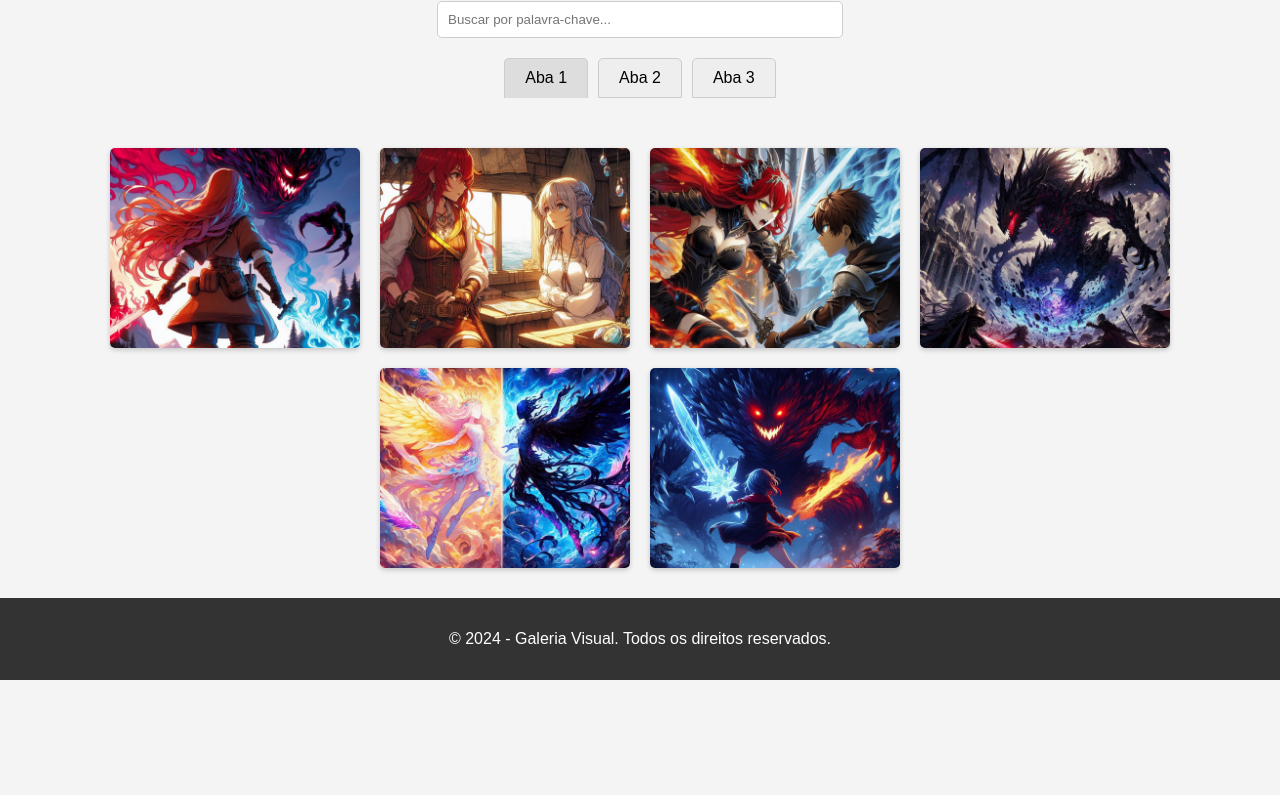
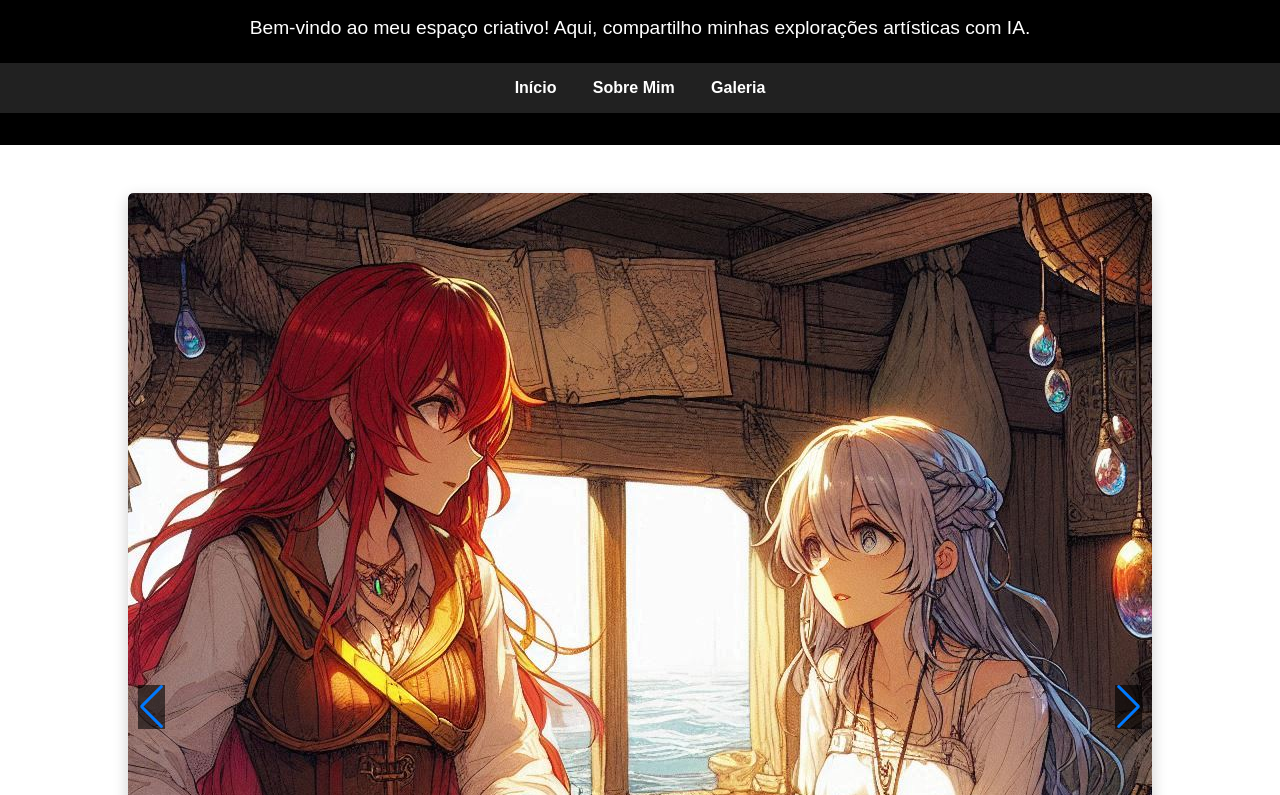
Before and after one commit to Edurcm/GaleriaVisual, a plain HTML site: page index.html in a window 1280 px wide. Shown: the part 131-926 px from the top of the page. Before the commit the page ends 811 px from the top, so only its background shows below. Drawn offline with nearby package versions, Linux system fonts and the light colour scheme; a web font is replaced by a local one.

Commit message:
Add files via upload

```diff
--- a/app.js
+++ b/app.js
@@ -1,163 +1,38 @@
-const galeria = document.getElementById('galeria');
-const modal = document.getElementById('modal');
-const imgModal = document.getElementById('img-modal');
-const fecharModal = document.getElementById('fechar-modal');
-const setaEsquerda = document.getElementById('seta-esquerda');
-const setaDireita = document.getElementById('seta-direita');
-const abasContainer = document.getElementById('abas');
-const campoBusca = document.getElementById('campo-busca');
+const swiperWrapper = document.querySelector('.swiper-wrapper');
+const gridContainer = document.querySelector('.grid-container');
 
-const imagens = [{
-    src: `Imagem1.jpeg`,
-    alt: `“Fúria vermelha diante de um Impuro colossal”`
-  },
-  {
-    src: `Imagem2.jpeg`,
-    alt: `“A dama da luz conversando com a sua melhor amiga e protetora”`
-  },
-  // ... adicione as outras imagens e descrições aqui ...
-  // Exemplo:
-  {
-    src: `Imagem3.jpeg`,
-    alt: `“Edan recuava, tentando desviar das lâminas de Selina. O que antes era amizade agora se transformara em uma batalha tensa, onde cada movimento era um golpe, cada olhar uma ameaça.”`
-  },
-  {
-    src: `Imagem4.jpeg`,
-    alt: `Assim que os seus olhos se voltaram para o céu, o dragão das sombras começou a bater as suas asas sobre os guerreiros que chegavam para confrontá-lo, criando uma parede de vento que destruiu as decorações que enfeitavam a Zona Nobre.`
-  },
-  {
-    src: `Imagem5.jpeg`,
-    alt: `Embate entre as forças da luz e das trevas`
-  },
-  {
-    src: `Imagem6.jpeg`,
-    alt: `Combatente enfrentando uma criatura das trevas`
-  },
-  {
-    src: `Imagem7.jpeg`,
-    alt: `Castelo repleto de luz`
-  },
-  {
-    src: `Imagem8.jpeg`,
-    alt: `Gritos de liberdade`
-  },
-  {
-    src: `Imagem9.jpeg`,
-    alt: `Divindades mitológicas`
-  },
-  {
-    src: `Imagem10.jpeg`,
-    alt: `Aedra e os orfãos das luas`
-  },
-  {
-    src: `Imagem11.jpeg`,
-    alt: `Manipulação de espírito`
-  },
-  {
-    src: `Imagem12.jpeg`,
-    alt: `Impuros-espíritos das sombras`
-  },
-  {
-    src: `Imagem13.jpeg`,
-    alt: `Impuros-espíritos das sombras`
-  },
-  {
-    src: `Imagem14.jpeg`,
-    alt: `Dama da luz observando a cidade-reino do alto do castelo central`
-  },
-  // ... e assim por diante ...
-];
+for (let i = 1; i <= 15; i++) {
+  const imageName = `Imagem${i}.jpeg`;
+  const imageDescription = `Descrição da Imagem ${i}`;
 
-let imagemAtual = 0;
-let abaAtual = 0;
+  // Cria o slide do carrossel
+  const slide = document.createElement('div');
+  slide.classList.add('swiper-slide');
+  slide.innerHTML = `<img src="${imageName}" alt="${imageDescription}">`;
+  swiperWrapper.appendChild(slide);
 
-function carregarImagens() {
-  const imagensPorAba = 6;
-  const numeroAbas = Math.ceil(imagens.length / imagensPorAba);
-
-  for (let i = 0; i < numeroAbas; i++) {
-    const aba = document.createElement('div');
-    aba.classList.add('aba');
-    aba.innerText = `Aba ${i + 1}`;
-    aba.addEventListener('click', () => mostrarAba(i));
-    abasContainer.appendChild(aba);
-  }
-
-  mostrarAba(abaAtual);
+  // Cria a miniatura do álbum
+  const link = document.createElement('a');
+  link.href = imageName;
+  link.setAttribute('data-lightbox', 'galeria');
+  link.setAttribute('data-title', imageDescription);
+  link.innerHTML = `<img src="${imageName}" alt="${imageDescription}" />`;
+  gridContainer.appendChild(link);
 }
 
-function mostrarAba(indiceAba) {
-  const abaAtivaAnterior = document.querySelector('.aba.ativa');
-  if (abaAtivaAnterior) {
-    abaAtivaAnterior.classList.remove('ativa');
-  }
-
-  abasContainer.children[indiceAba].classList.add('ativa');
-
-  abaAtual = indiceAba;
-  atualizarGaleria();
-}
-
-function atualizarGaleria() {
-    const termoDeBusca = campoBusca.value.toLowerCase();
-    galeria.innerHTML = '';
-
-    const imagensPorAba = 6;
-    const inicio = abaAtual * imagensPorAba;
-    const fim = inicio + imagensPorAba;
-
-    const imagensFiltradas = imagens.slice(inicio, fim).filter(imagem => {
-      return imagem.alt.toLowerCase().includes(termoDeBusca);
-    });
-
-    imagensFiltradas.forEach((imagem, indice) => {
-      const imgElement = document.createElement('img');
-      imgElement.src = imagem.src;
-      imgElement.alt = imagem.alt;
-
-      imgElement.addEventListener('click', function() {
-        imagemAtual = inicio + indice;
-        exibirImagem(imagemAtual);
-        modal.style.display = "block";
-      });
-
-      galeria.appendChild(imgElement);
-    });
-}
-
-function exibirImagem(indice) {
-  if (indice < 0) {
-    imagemAtual = imagens.length - 1;
-  } else if (indice >= imagens.length) {
-    imagemAtual = 0;
-  } else {
-    imagemAtual = indice;
-  }
-
-  imgModal.src = imagens[imagemAtual].src;
-  document.getElementById('descricao-modal').innerText = imagens[imagemAtual].alt;
-}
-
-fecharModal.addEventListener('click', function() {
-  modal.style.display = "none";
+// Inicializa o Swiper após adicionar os slides
+const swiper = new Swiper('.swiper', {
+  loop: true,
+  autoplay: {
+    delay: 3000,
+    disableOnInteraction: false,
+  },
+  pagination: {
+    el: '.swiper-pagination',
+    clickable: true,
+  },
+  navigation: {
+    nextEl: '.swiper-button-next',
+    prevEl: '.swiper-button-prev',
+  },
 });
-
-window.onclick = function(event) {
-  if (event.target == modal) {
-    modal.style.display = "none";
-  }
-}
-
-setaEsquerda.addEventListener('click', function() {
-  exibirImagem(imagemAtual - 1);
-});
-
-setaDireita.addEventListener('click', function() {
-  exibirImagem(imagemAtual + 1);
-});
-
-window.onload = carregarImagens;
-campoBusca.addEventListener('input', () => {
-    mostrarAba(0); // Volta para a primeira aba ao buscar
-    atualizarGaleria();
-  });
--- a/index.html
+++ b/index.html
@@ -1,35 +1,77 @@
 <!DOCTYPE html>
-<html lang="pt-br">
+<html>
 <head>
-    <meta charset="UTF-8">
-    <meta name="viewport" content="width=device-width, initial-scale=1.0">
-    <link rel="stylesheet" href="style.css">
-    <title>Minha Galeria</title>
+  <title>Meu álbum de ilustrações</title>
+  <link rel="stylesheet" href="style.css">
+  <link rel="stylesheet" href="https://unpkg.com/swiper/swiper-bundle.min.css"/>
+  <link href="https://cdnjs.cloudflare.com/ajax/libs/lightbox2/2.11.3/css/lightbox.min.css" rel="stylesheet" />
 </head>
 <body>
-    <header>
-        <h1>Galeria Visual</h1>
-    </header>
 
-    <input type="text" id="campo-busca" placeholder="Buscar por palavra-chave...">
-    <div class="abas" id="abas"></div>
+  <header>
+    <h1>Meu álbum de ilustrações</h1>
+    <p>Bem-vindo ao meu espaço criativo! Aqui, compartilho minhas explorações artísticas com IA.</p>
+    <nav>
+            <a href="https://namentedeedu.com/">Início</a>
+            <a href="https://namentedeedu.com/minhas-obras/">Sobre Mim</a>
+            <a href="https://namentedeedu.com/galeria-visual/">Galeria</a>
+            <!-- Adicione mais links de navegação aqui -->
+    </nav>
+  </header>
 
-    <main>
-        <div class="galeria" id="galeria"></div>
+  <main>
+    <div class="swiper">
+      <div class="swiper-wrapper">
+        <!-- Slides serão adicionados aqui pelo JavaScript -->
+      </div>
+      <div class="swiper-button-prev"></div>
+      <div class="swiper-button-next"></div>
+      <div class="swiper-pagination"></div>
+    </div>
 
-        <div class="modal" id="modal">
-            <span class="fechar" id="fechar-modal">×</span>
-            <span class="seta esquerda" id="seta-esquerda"><</span>
-            <img class="modal-conteudo" id="img-modal" src="" alt="">
-            <span class="seta direita" id="seta-direita">></span>
-            <p class="descricao-imagem" id="descricao-modal"></p>
-        </div>
-    </main>
+    <section class="album">
+      <h2>Álbum Completo</h2>
+      <div class="grid-container">
+        <!-- Miniaturas serão adicionadas aqui pelo JavaScript -->
+      </div>
+    </section>
 
-    <footer>
-        <p>© 2024 - Galeria Visual. Todos os direitos reservados.</p>
-    </footer>
+  </main>
 
-    <script src="app.js"></script>
+  <!-- Botão "Voltar ao Topo" -->
+  <a href="#" id="voltarTopo" style="display: none;">Voltar ao Topo</a>
+
+  <script src="https://unpkg.com/swiper/swiper-bundle.min.js"></script>
+  <script src="app.js"></script>
+  <script src="https://cdnjs.cloudflare.com/ajax/libs/lightbox2/2.11.3/js/lightbox.min.js"></script>
+
+  <script>
+    // Código para o botão "Voltar ao Topo"
+    const botaoVoltar = document.getElementById('voltarTopo');
+    botaoVoltar.addEventListener('click', () => {
+      window.scrollTo({
+        top: 0,
+        behavior: 'smooth'
+      });
+    });
+
+    // Mostra o botão quando o Lightbox é aberto
+    lightbox.hooks.afterOpen = function() {
+      botaoVoltar.style.display = 'block';
+    };
+
+    // Esconde o botão quando o Lightbox é fechado
+    lightbox.hooks.beforeClose = function() {
+      botaoVoltar.style.display = 'none';
+    };
+
+    //Configuração do Lightbox
+    lightbox.option({
+      'wrapAround': true,
+      'showImageNumberLabel': true,
+      'disableScrolling': true // Opcional: Se quiser impedir o scroll da página
+    });
+  </script>
+
 </body>
 </html>
--- a/style.css
+++ b/style.css
@@ -1,127 +1,150 @@
+/* Importe a fonte que você usa no seu blog, se possível */
+@import url('https://fonts.googleapis.com/css2?family=SuaFonte&display=swap');
+
 body {
-    font-family: sans-serif;
-    margin: 0;
-    padding: 0;
-    background-color: #f4f4f4;
+  font-family: 'Arial', sans-serif;
+  margin: 0;
+  background-color: #fff;
+  color: #333;
 }
 
 header {
-    background-color: #333;
-    color: #fff;
-    text-align: center;
-    padding: 1em 0;
+  background-color: #000;
+  color: #fff;
+  padding: 2rem 0;
+  text-align: center;
 }
 
-.abas {
-    display: flex;
-    justify-content: center;
-    margin-bottom: 20px;
+h1, h2 {
+  font-family: 'SuaFonte', cursive;
+  color: #ffc107;
+  margin-bottom: 0.5em;
 }
 
-.aba {
-    padding: 10px 20px;
-    background-color: #eee;
-    border: 1px solid #ccc;
-    border-radius: 5px 5px 0 0;
-    margin: 0 5px;
-    cursor: pointer;
+h1 {
+  font-size: 3em;
 }
 
-.aba.ativa {
-    background-color: #ddd;
-    border-bottom-color: transparent;
+h2 {
+  text-align: center;
 }
 
-.galeria {
-    display: flex;
-    flex-wrap: wrap;
-    justify-content: center;
-    padding: 20px;
+p {
+  font-size: 1.2em;
+  line-height: 1.6;
 }
 
-.galeria img {
-    width: 250px;
-    height: 200px;
-    object-fit: cover;
-    margin: 10px;
-    border-radius: 5px;
-    box-shadow: 0 2px 5px rgba(0, 0, 0, 0.2);
-    cursor: pointer;
+nav {
+  background-color: #212121;
+  padding: 1rem 0;
+  text-align: center;
 }
 
-.modal {
-    display: none;
-    position: fixed;
-    z-index: 1;
-    left: 0;
-    top: 0;
-    width: 100%;
-    height: 100%;
-    overflow: auto;
-    background-color: rgba(0, 0, 0, 0.7);
+nav a {
+  color: #fff;
+  text-decoration: none;
+  margin: 0 1rem;
+  font-weight: bold;
 }
 
-.modal-conteudo {
-    margin: 5% auto;
-    display: block;
-    width: 80%;
-    max-width: 700px;
+/* Estilos do Carrossel */
+.swiper {
+  width: 80%;
+  margin: 3rem auto;
+  box-shadow: 0px 5px 15px rgba(0, 0, 0, 0.2);
+  border-radius: 5px;
+  position: relative; /* Importante para o posicionamento da proporção */
+  overflow: hidden; /* Esconde o conteúdo que ultrapassar o Swiper */
 }
 
-.fechar {
-    color: white;
-    position: absolute;
-    top: 10px;
-    right: 25px;
-    font-size: 35px;
-    font-weight: bold;
-    cursor: pointer;
+/* Define a proporção do carrossel (16:9 neste exemplo) */
+.swiper::before {
+  content: '';
+  display: block;
+  padding-top: 56.25%; /* Ajuste este valor para a proporção desejada */
+  margin-top: -56.25%; /* Adicione esta linha */
 }
 
-.descricao-imagem {
-    text-align: center;
-    margin-top: 10px;
-    font-size: 1.2em;
-    color: white;
-    background-color: rgba(0, 0, 0, 0.7);
-    padding: 10px;
-    border-radius: 5px;
+.swiper-wrapper {
+  position: absolute;
+  top: 0;
+  left: 0;
+  width: 100%;
+  height: 100%;
 }
 
-.seta {
-    position: absolute;
-    top: 50%;
-    transform: translateY(-50%);
-    background-color: rgba(0, 0, 0, 0.5);
-    color: white;
-    padding: 10px 15px;
-    font-size: 24px;
-    cursor: pointer;
-    border: none;
-    border-radius: 5px;
+.swiper-slide {
+  display: flex;
+  justify-content: center;
+  align-items: center;
 }
 
-.esquerda {
-    left: 20px;
+.swiper-slide img {
+  width: 100%;
+  height: 100%;
+  object-fit: contain; /* Exibe a imagem completa, mantendo a proporção */
+  /* object-fit: cover; */ /* Descomente esta linha se quiser que a imagem cubra todo o espaço, mesmo que corte as bordas */
+  border-radius: 5px;
 }
 
-.direita {
-    right: 20px;
+.swiper-button-prev,
+.swiper-button-next {
+  color: white;
+  background-color: rgba(0, 0, 0, 0.6);
 }
 
-footer {
-    text-align: center;
-    padding: 1em 0;
-    background-color: #333;
-    color: #fff;
+.swiper-button-prev:hover,
+.swiper-button-next:hover {
+  background-color: rgba(0, 0, 0, 0.8);
+  transition: background-color 0.3s;
 }
-/* ... estilos anteriores ... */
 
-#campo-busca {
-    width: 30%;
-    padding: 10px;
-    margin: 20px auto;
-    display: block; /* Centraliza o campo */
-    border: 1px solid #ccc;
-    border-radius: 5px;
-  }
+.swiper-pagination {
+  bottom: 15px;
+}
+
+.swiper-pagination-bullet {
+  background-color: rgba(255, 255, 255, 0.6);
+}
+
+.swiper-pagination-bullet-active {
+  background-color: white;
+}
+
+/* Estilos do Álbum */
+.album {
+  text-align: center;
+  margin: 3rem auto;
+  width: 80%;
+}
+
+.grid-container {
+  display: grid;
+  grid-template-columns: repeat(auto-fit, minmax(250px, 1fr));
+  grid-gap: 20px;
+}
+
+.grid-container img {
+  width: 100%;
+  height: auto;
+  border-radius: 5px;
+  box-shadow: 0px 2px 5px rgba(0, 0, 0, 0.1);
+  transition: transform 0.3s ease;
+}
+
+.grid-container img:hover {
+  transform: scale(1.05);
+}
+
+/* Estilo do Botão "Voltar ao Topo" */
+#voltarTopo {
+  position: fixed;
+  bottom: 20px;
+  right: 20px;
+  padding: 10px 20px;
+  background-color: #333;
+  color: white;
+  text-decoration: none;
+  border-radius: 5px;
+  z-index: 1000;
+}
```
Also changed, not shown: Imagem15.jpeg (added).
